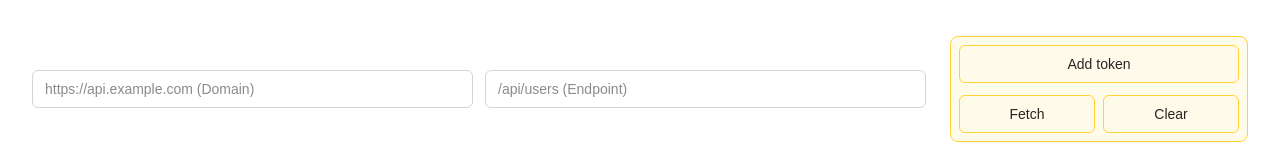
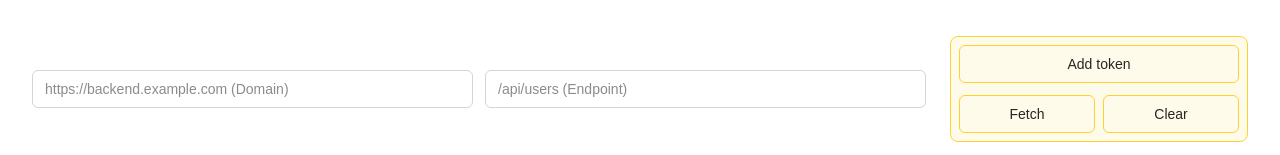
Before and after one commit to Shur0v/fetchens, a Next.js app: page / in a window 1280 px wide. Shown: the part 136-291 px from the top of the page. Built offline with nearby package versions, Linux system fonts and the light colour scheme.

Commit message:
Placeholder text updated

```diff
--- a/src/components/AppShell.tsx
+++ b/src/components/AppShell.tsx
@@ -642,7 +642,7 @@ export default function AppShell() {
                     <div className="flex flex-col gap-1">
                       <input
                         type="url"
-                        placeholder="https://api.example.com (Domain)"
+                        placeholder="https://backend.example.com (Domain)"
                         value={domain}
                         onChange={(e) => setDomain(e.target.value)}
                         className={`w-full rounded-md border px-3 py-2 text-sm outline-none focus:ring-0 focus:border-[0.8px] ${
--- a/src/components/DesignMock.tsx
+++ b/src/components/DesignMock.tsx
@@ -22,7 +22,7 @@ export default function DesignMock() {
                 <input
                   type="url"
                   defaultValue="https://jsonplaceholder.typicode.com"
-                  placeholder="https://api.example.com"
+                  placeholder="https://backend.example.com"
                   className="w-full rounded-lg border border-zinc-300 px-3 py-2 text-sm text-zinc-700 focus:outline-none focus:ring-2 focus:ring-black"
                 />
               </div>
```
